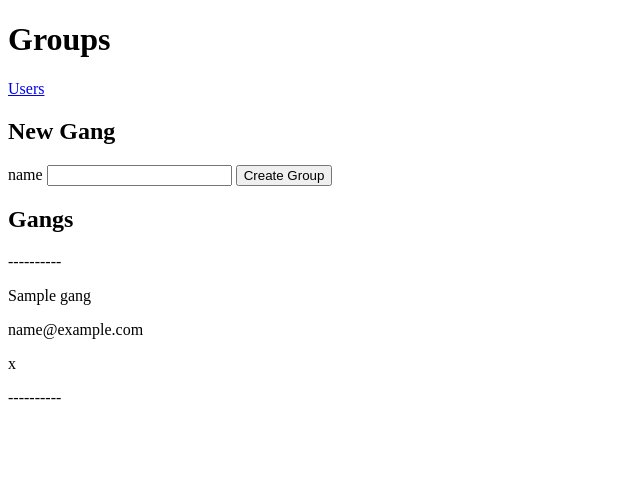
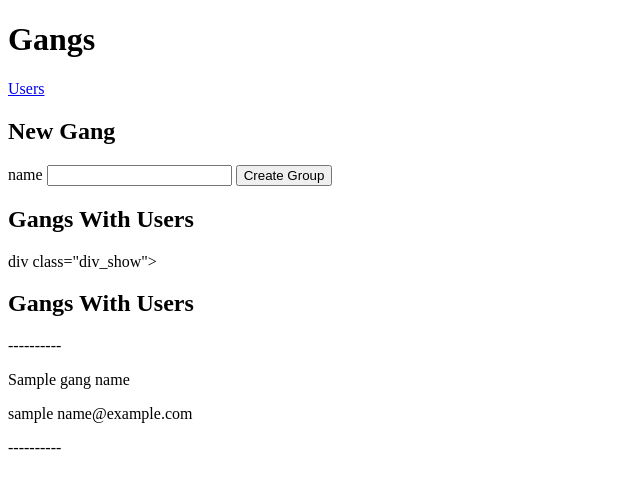
Before and after one commit to niembro64/PracticeUsersAndGroups, a Flask app: template flask_app/templates/gangs.html in a window 1280 px wide. Shown: the top 489 px of the page, without its empty margins (0-640 px from the left). Run offline with Flask 2, Linux system fonts and the light colour scheme; the template is opened without the code that fills it: most values are stand-ins (such as "Sample title", 1, 10 or a date in 2020).

Commit message:
Not Working Too Complicated

```diff
--- a/flask_app/controllers/controller_gangs.py
+++ b/flask_app/controllers/controller_gangs.py
@@ -10,8 +10,10 @@ bcrypt = Bcrypt(app)
 def show_gangs():
     l = "show_gangs"
     Gang.p(l)
-    all_gangs = Gang.get_all_gangs()
-    return render_template("gangs.html", all_gangs = all_gangs)
+    # all_gangs = Gang.get_all_gangs()
+    # return render_template("gangs.html", all_gangs = all_gangs)
+    a = Gang.get_all_gangs_with_users()
+    return render_template("gangs.html", a = a)
 
 ####################
 
--- a/flask_app/models/user.py
+++ b/flask_app/models/user.py
@@ -1,5 +1,6 @@
 from flask_app import app
 from flask_app.config.mysqlconnection import connectToMySQL
+from flask_app.models import gang
 from flask import flash
 import re
 
--- a/flask_app/templates/gangs.html
+++ b/flask_app/templates/gangs.html
@@ -9,11 +9,10 @@
             type="text/css"
             href="{{ url_for('static', filename='style.css') }}"
         />
-        <title>Login Project</title>
-        <title>Document</title>
+        <title>Gangs</title>
     </head>
     <body>
-        <h1>Groups</h1>
+        <h1>Gangs</h1>
         <a href="/users">Users</a>
 
         <div class="div_new">
@@ -30,7 +29,14 @@
                 />
             </form>
         </div>
+
         <div class="div_show">
+            <h2>Gangs With Users</h2>
+            </div>
+
+
+
+        <!-- <div class="div_show">
             <h2>Gangs</h2>
             <p>----------</p>
             {% for gang in all_gangs %}
@@ -39,7 +45,23 @@
             <p>{{gang.password}}</p>
             <p>----------</p>
             {% endfor %}
+        </div> -->
+
+
+        div class="div_show">
+            <h2>Gangs With Users</h2>
+            <p>----------</p>
+            {% for g in a %}
+            <p>{{gang_name}}</p>
+            {% for u in g %}
+            <p>{{user_name}} {{email}}</p>
+            {% endfor %}
+            <p>----------</p>
+            {% endfor %}
         </div>
+
+
+
     </body>
     </body>
 </html>
--- a/flask_app/templates/users.html
+++ b/flask_app/templates/users.html
@@ -9,8 +9,7 @@
             type="text/css"
             href="{{ url_for('static', filename='style.css') }}"
         />
-        <title>Login Project</title>
-        <title>Document</title>
+        <title>Users</title>
     </head>
     <body>
         <h1>Users</h1>
```
Also changed, not shown: flask_app/models/gang.py (+29 -10 lines), 1 other file.
